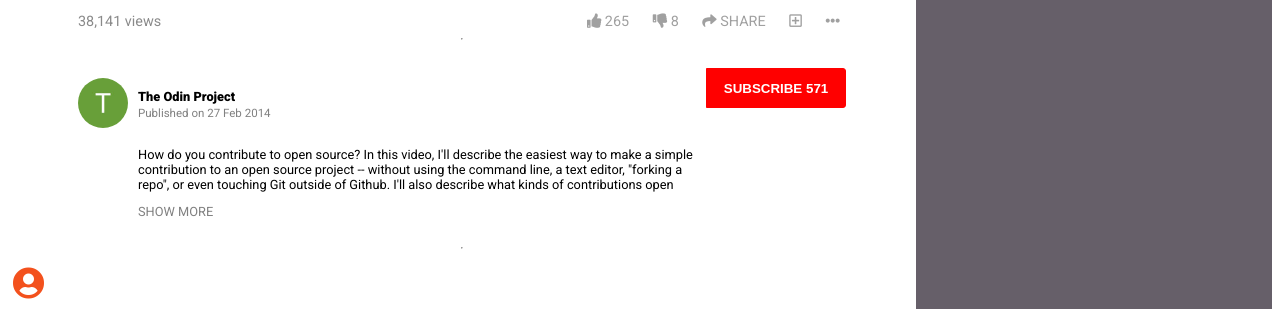
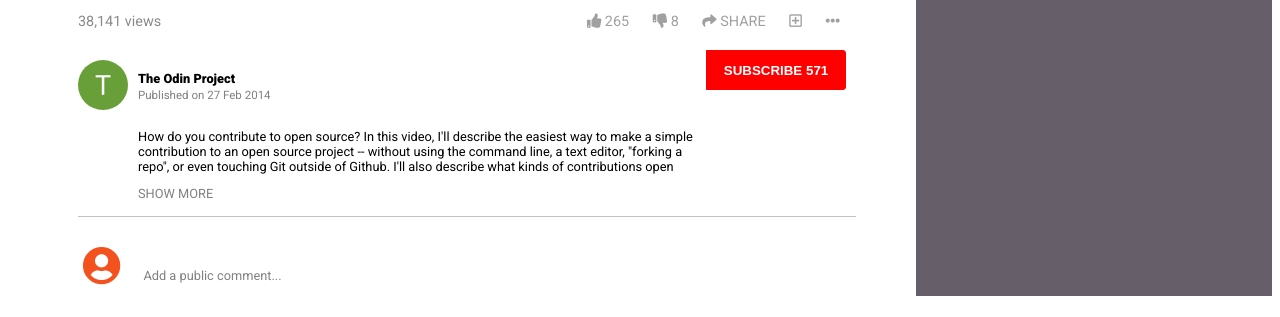
Before and after one commit to atarsa/mock-youtube, a plain HTML site: page index.html in a window 1280 px wide. Shown: the part 607-924 px from the top of the page. Drawn offline with Linux system fonts and the light colour scheme.

Commit message:
Added comment section

```diff
--- a/index.html
+++ b/index.html
@@ -51,7 +51,7 @@
                     <a href="#"><i class="fas fa-ellipsis-h"></i></a>
                 </div>
             </div>
-            <hr>
+
             <section class="description">
                 <img src="img/icon.jpg" id="icon" alt="green circle with letter T inside">
                 <div>
@@ -68,9 +68,10 @@
                 </div>
                 <button>Subscribe 571</button>
             </section>
-            <hr>
+
             <section class="comments">
-                <a href="#"><i class="fas fa-user-circle"></i></a>
+                <i class="fas fa-user-circle"></i>
+                Add a public comment...
 
             </section>
         </div>
--- a/main.css
+++ b/main.css
@@ -143,7 +143,9 @@
     display: grid;
     grid-template-columns: 60px 1fr 150px;
     margin: 20px 60px 20px 70px;
+    padding-bottom: 15px;
     font-size: 0.8em;
+    border-bottom: 1px solid rgb(197, 193, 193);
 }
 #icon{
     grid-column: 1/2;
@@ -173,6 +175,20 @@
     color: rgb(129, 129, 129);
 }
 .description span{
+
     text-transform: uppercase;
     color: rgb(129, 129, 129);
 }
+/*
+  Comments
+*/
+.comments{
+    margin-left: 70px;
+    font-size: 0.8em;
+    font-weight: 300;
+    color: rgb(129, 129, 129);
+}
+.comments .fa-user-circle{
+    margin-right: 20px;
+    font-size: 3em;
+}
```
